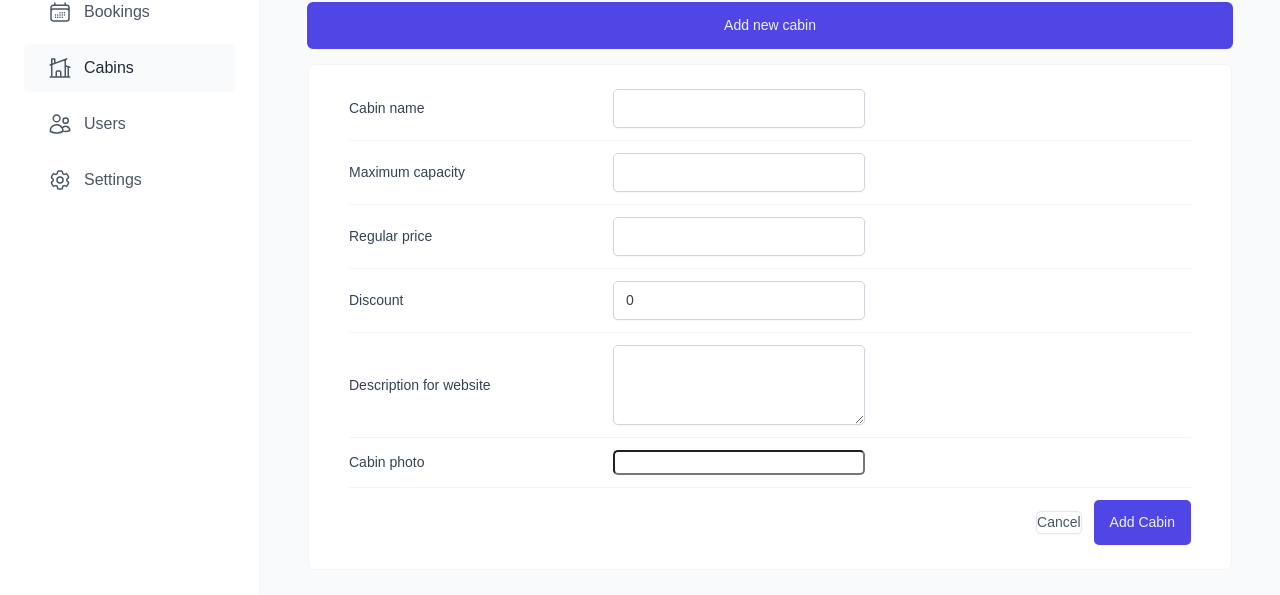
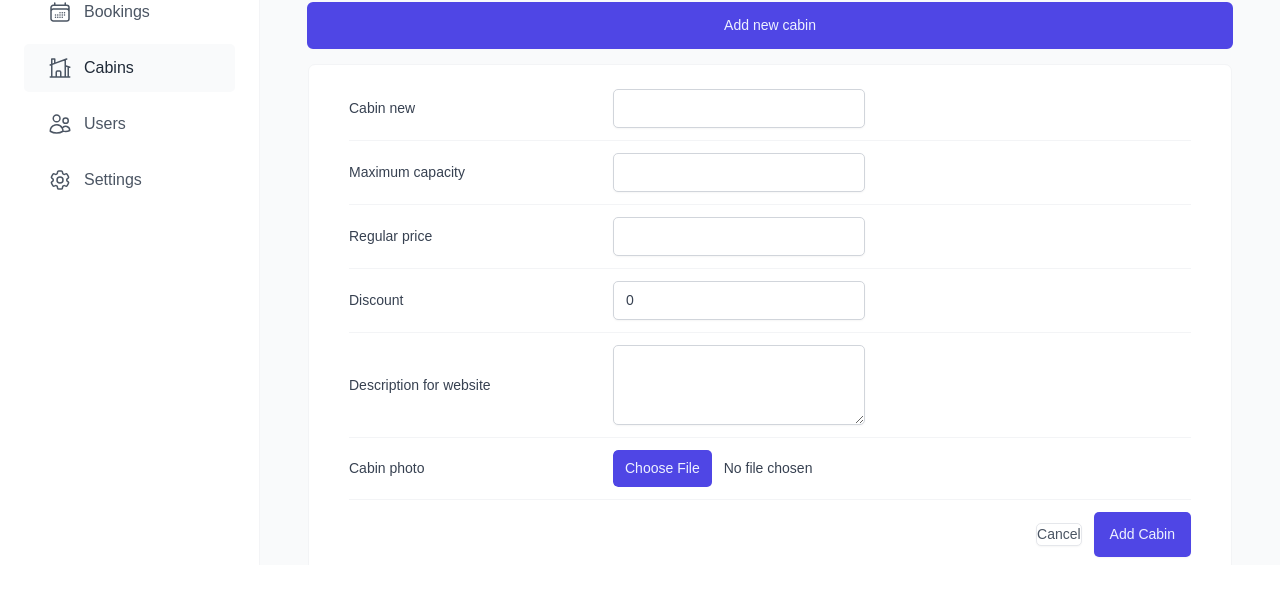
Before and after one commit to wakar-malik/wild-oasis, a React app: page /cabins in a window 1280 px wide. Both pictures are taken after a click on the button "Add new cabin". Shown: the part 235-830 px from the top of the page. After the commit the page ends 800 px from the top, so only its background shows below. Built offline with nearby package versions, Linux system fonts and the light colour scheme; no server answers; the database is empty; the HTML template or start-up script is replaced by a standard one.

Commit message:
handle create-cabin form error

```diff
--- a/src/features/cabins/CreateCabinForm.jsx
+++ b/src/features/cabins/CreateCabinForm.jsx
@@ -1,5 +1,3 @@
-import styled from "styled-components";
-
 import Input from "../../ui/Input";
 import Form from "../../ui/Form";
 import Button from "../../ui/Button";
@@ -9,45 +7,16 @@
 import { useMutation, useQueryClient } from "@tanstack/react-query";
 import { createCabin } from "../../services/apiCabins";
 import toast from "react-hot-toast";
-
-const FormRow = styled.div`
-  display: grid;
-  align-items: center;
-  grid-template-columns: 24rem 1fr 1.2fr;
-  gap: 2.4rem;
-
-  padding: 1.2rem 0;
-
-  &:first-child {
-    padding-top: 0;
-  }
-
-  &:last-child {
-    padding-bottom: 0;
-  }
-
-  &:not(:last-child) {
-    border-bottom: 1px solid var(--color-grey-100);
-  }
-
-  &:has(button) {
-    display: flex;
-    justify-content: flex-end;
-    gap: 1.2rem;
-  }
-`;
-
-const Label = styled.label`
-  font-weight: 500;
-`;
-
-const Error = styled.span`
-  font-size: 1.4rem;
-  color: var(--color-red-700);
-`;
+import FormRow from "../../ui/FormRow";
 
 function CreateCabinForm() {
-  const { register, handleSubmit, reset } = useForm();
+  const {
+    register,
+    handleSubmit,
+    reset,
+    formState: { errors },
+    getValues,
+  } = useForm();
   const queryClient = useQueryClient();
 
   const { mutate, isLoading: isCreating } = useMutation({
@@ -61,49 +30,84 @@
   });
 
   function onSubmit(data) {
-    mutate(data);
+    console.log(data);
+    mutate({ ...data, image: data.image[0] });
+  }
+
+  function onError(errors) {
+    console.log(errors);
   }
 
   return (
-    <Form onSubmit={handleSubmit(onSubmit)}>
-      <FormRow>
-        <Label htmlFor="name">Cabin name</Label>
-        <Input type="text" id="name" {...register("name")} />
+    <Form onSubmit={handleSubmit(onSubmit, onError)}>
+      <FormRow label="Cabin new" error={errors?.name?.message}>
+        <Input
+          type="text"
+          id="name"
+          disabled={isCreating}
+          {...register("name", { required: "This field is required!" })}
+        />
       </FormRow>
 
-      <FormRow>
-        <Label htmlFor="maxCapacity">Maximum capacity</Label>
-        <Input type="number" id="maxCapacity" {...register("maxCapacity")} />
+      <FormRow label="Maximum capacity" error={errors?.maxCapacity?.message}>
+        <Input
+          type="number"
+          id="maxCapacity"
+          disabled={isCreating}
+          {...register("maxCapacity", {
+            required: "This field is required!",
+            min: { value: 1, message: "Capacity should be at-least 1" },
+          })}
+        />
       </FormRow>
 
-      <FormRow>
-        <Label htmlFor="regularPrice">Regular price</Label>
-        <Input type="number" id="regularPrice" {...register("regularPrice")} />
+      <FormRow label="Regular price" error={errors?.regularPrice?.message}>
+        <Input
+          type="number"
+          id="regularPrice"
+          disabled={isCreating}
+          {...register("regularPrice", {
+            required: "This field is required!",
+            min: { min: 1, message: "Capacity should be at-least 1" },
+          })}
+        />
       </FormRow>
 
-      <FormRow>
-        <Label htmlFor="discount">Discount</Label>
+      <FormRow label="Discount" error={errors?.discount?.message}>
         <Input
           type="number"
           id="discount"
+          disabled={isCreating}
           defaultValue={0}
-          {...register("discount")}
+          {...register("discount", {
+            required: "This field is required!",
+            validate: (value) =>
+              value <= getValues().regularPrice ||
+              "Discount should be less than regular price",
+          })}
         />
       </FormRow>
 
-      <FormRow>
-        <Label htmlFor="description">Description for website</Label>
+      <FormRow
+        label="Description for website"
+        error={errors?.description?.message}
+      >
         <Textarea
           type="number"
           id="description"
-          defaultValue=""
-          {...register("description")}
+          disabled={isCreating}
+          {...register("description", { required: "This field is required!" })}
         />
       </FormRow>
 
-      <FormRow>
-        <Label htmlFor="image">Cabin photo</Label>
-        <FileInput id="image" accept="image/*" />
+      <FormRow label="Cabin photo" error={errors?.image?.message}>
+        <FileInput
+          id="image"
+          type="file"
+          {...register("image", { required: "This field is required!" })}
+          disabled={isCreating}
+          accept="image/*"
+        />
       </FormRow>
 
       <FormRow>
--- a/src/services/apiCabins.js
+++ b/src/services/apiCabins.js
@@ -1,4 +1,4 @@
-import supabase from "./supabase";
+import supabase, { supabaseUrl } from "./supabase";
 
 export async function getCabins() {
   const { data, error } = await supabase.from("cabins").select("*");
@@ -12,13 +12,34 @@
 }
 
 export async function createCabin(newCabin) {
-  console.log(newCabin);
+  // image-url
+  // https://gfqjtaxntksyooopezgm.supabase.co/storage/v1/object/public/cabin-images//cabin-001.jpg
 
-  const { data, error } = await supabase.from("cabins").insert([newCabin]);
+  const imageName = `${Math.random()}-${newCabin.image.name}`.replaceAll(
+    "/",
+    ""
+  );
+
+  const imagePath = `${supabaseUrl}/storage/v1/object/public/cabin-images//${imageName}`;
+
+  // Create Cabin
+  const { data, error } = await supabase
+    .from("cabins")
+    .insert([{ ...newCabin, image: imagePath }]);
 
   if (error) {
     console.log(error);
     throw new Error("Could not create cabin");
+  }
+
+  // Upload Image
+  const { error: storageError } = await supabase.storage
+    .from("cabin-images")
+    .upload(imageName, newCabin.image);
+
+  if (storageError) {
+    console.log(storageError);
+    throw new Error("Could upload image");
   }
 
   return data;
--- a/src/services/supabase.js
+++ b/src/services/supabase.js
@@ -1,5 +1,5 @@
 import { createClient } from "@supabase/supabase-js";
-const supabaseUrl = "https://gfqjtaxntksyooopezgm.supabase.co";
+export const supabaseUrl = "https://gfqjtaxntksyooopezgm.supabase.co";
 const supabaseKey =
   "eyJhbGciOiJIUzI1NiIsInR5cCI6IkpXVCJ9.eyJpc3MiOiJzdXBhYmFzZSIsInJlZiI6ImdmcWp0YXhudGtzeW9vb3BlemdtIiwicm9sZSI6ImFub24iLCJpYXQiOjE3NDk4ODM3MTAsImV4cCI6MjA2NTQ1OTcxMH0.79v-bxiXCUBdJI5PdfBybkOvbcKAYlfvUlkrhw7tNxI";
 
--- a/src/ui/AppLayout.jsx
+++ b/src/ui/AppLayout.jsx
@@ -13,6 +13,7 @@
 const Main = styled.main`
   background-color: var(--color-grey-50);
   padding: 4rem 4.8rem 6.4rem;
+  overflow-y: scroll;
 `;
 
 const Container = styled.div`
--- /dev/null
+++ b/src/ui/FormRow.jsx
@@ -0,0 +1,49 @@
+import styled from "styled-components";
+
+const StyledFormRow = styled.div`
+  display: grid;
+  align-items: center;
+  grid-template-columns: 24rem 1fr 1.2fr;
+  gap: 2.4rem;
+
+  padding: 1.2rem 0;
+
+  &:first-child {
+    padding-top: 0;
+  }
+
+  &:last-child {
+    padding-bottom: 0;
+  }
+
+  &:not(:last-child) {
+    border-bottom: 1px solid var(--color-grey-100);
+  }
+
+  &:has(button) {
+    display: flex;
+    justify-content: flex-end;
+    gap: 1.2rem;
+  }
+`;
+
+const Label = styled.label`
+  font-weight: 500;
+`;
+
+const Error = styled.span`
+  font-size: 1.4rem;
+  color: var(--color-red-700);
+`;
+
+function FormRow({ label, error, children }) {
+  return (
+    <StyledFormRow>
+      {label && <Label htmlFor={children.props.id}>{label}</Label>}
+      {children}
+      {error && <Error>{error}</Error>}
+    </StyledFormRow>
+  );
+}
+
+export default FormRow;
```
